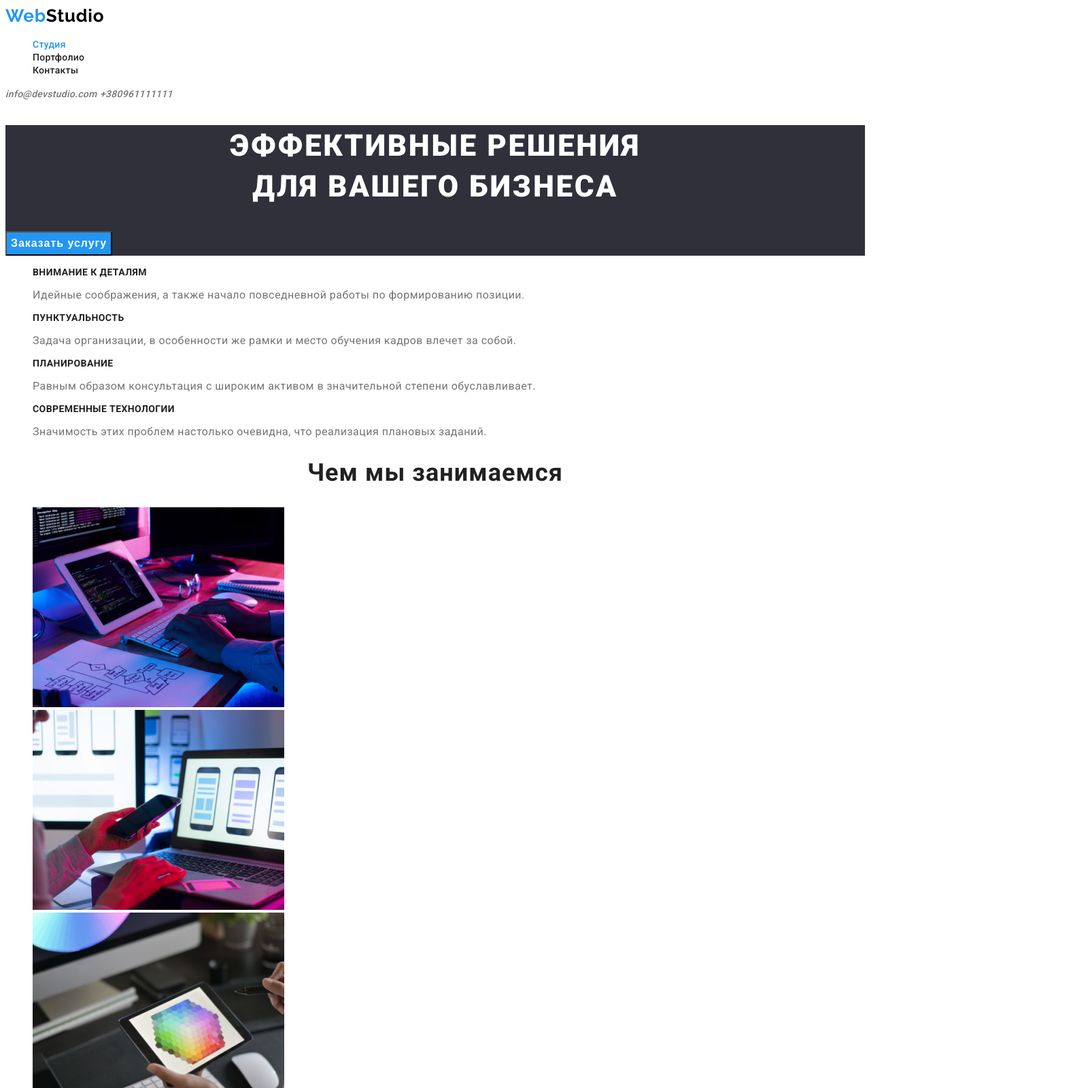
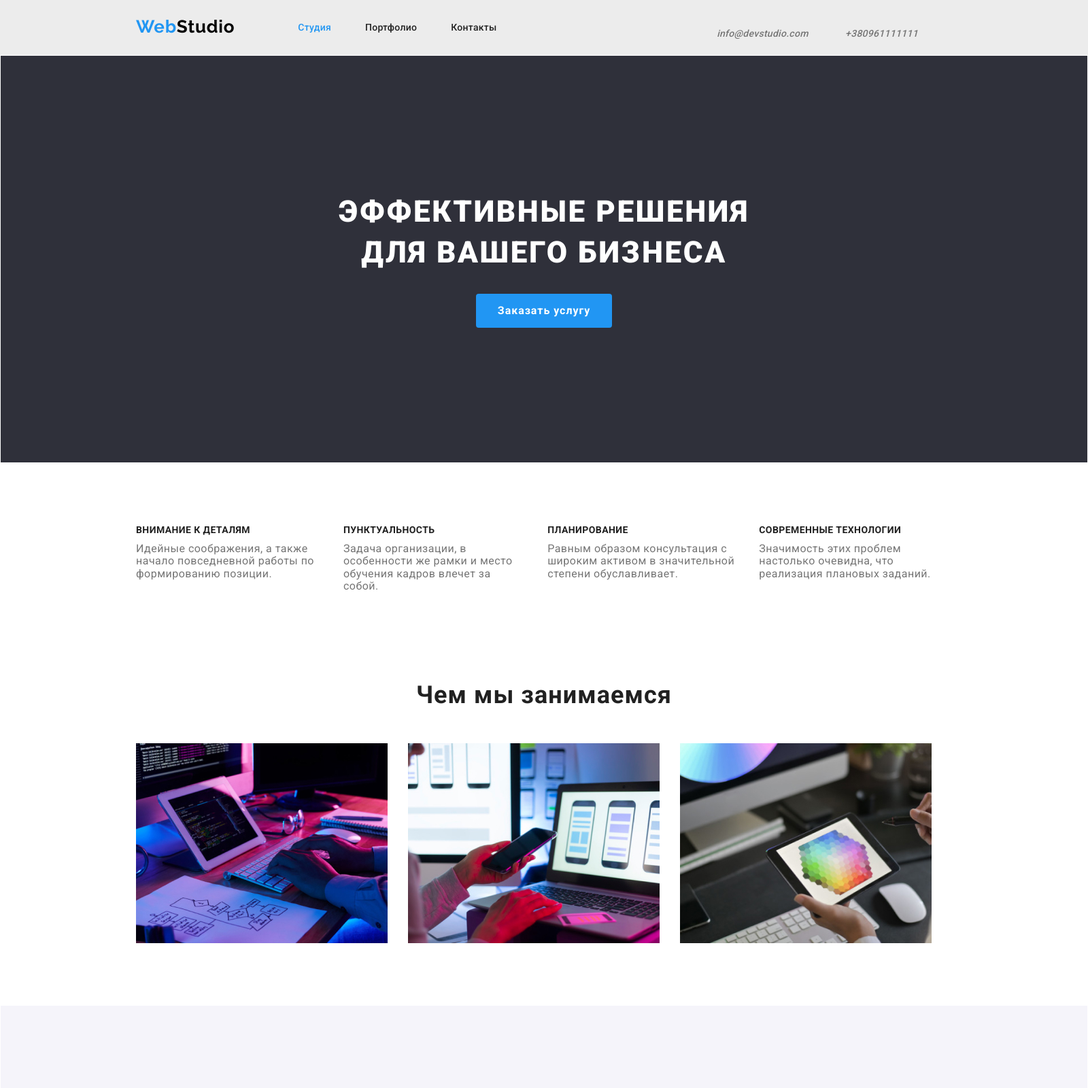
Before and after one commit to AntonZaichenko/goit-markup-hw-02, a plain HTML site: page index.html in a window 1280 px wide. Shown: the top 1600 px of the page at 68% size, 1600 px wide, since content can reach past the window. Drawn offline with nearby package versions, Linux system fonts and the light colour scheme.

Commit message:
goit-markup-hw-03

```diff
--- a/css/styles.css
+++ b/css/styles.css
@@ -4,32 +4,62 @@ body {
   font-weight: 400;
   letter-spacing: 0.03em;
 }
+h1, h2, h3, h4, p { margin: 0; }
+ul, ol{ margin: 0; padding: 0; }
 ul {
   list-style: none;
 }
-a {
+.text-none {
   text-decoration: none;
 }
+img { display: block; }
+.conteiner
+{
+  width: 1230px;
+  /* border: 4px solid #2196F3; */
+  margin: 0 auto;
+  padding-left: 15px;
+  padding-right: 15px;
+}
+.section {
+  width: 1600px;
+    border: 1px solid #ffffff ;
+    margin: 0 auto;
+}
 /* header */
+.header .conteiner{
+  display: flex;
+  align-items: center;
+  height: 80px;
+}
+nav > ul{
+  display: flex;
+}
+.header{
+  margin: 0 auto;
+width: 1600px;
+background-color: #ECECEC;
+border-bottom: 1px solid #ECECEC;
+}
 .logo {
   font-family: "Raleway";
   font-weight: 700;
   font-size: 26px;
-  line-height: 31px;
+  line-height: 1.2;
   letter-spacing: 0.03em;
   color: #000000;
+  display: inline-block;
+margin-right: 93px;
+}
+.navigation-list {
+  margin-right: 50px;
+}
+.address{
+  margin-left: auto;
 }
 .logo-box {
   color: #2196f3;
 }
-    /* .footer {
-          position: absolute;
-          width: 1600px;
-          height: 252px;
-          left: 0px;
-          top: 2097px;
-          background-color: #2f303a;
-        } */
 
 .navigation-list:hover,
 .navigation-list:focus {
@@ -45,6 +75,7 @@ a {
 }
 .address-list {
   color: #757575;
+  margin-right: 50px;
 }
 .address-list:hover,
 .address-list:focus,
@@ -52,58 +83,129 @@ a {
   color: #2196f3;
 }
 /* main */
-.company,
-.footer
+.company
 {
+  height: 600px;
   background: #2F303A;
+  text-align: center;
 }
+
 .button{ background: #2196F3;
    color: #ffffff;
     font-weight: 700;
     font-size: 16px;
-    line-height: 30px;
+    line-height: 1.87;
     letter-spacing: 0.06em;
     cursor: pointer;
+    margin-top: 30px;
+border: 0ch;
+border-radius: 4px;
+width: 200px;
+height: 50px;
 }
-h1{font-weight: 900;
+.tagline{font-weight: 900;
   font-size: 44px;
-  line-height: 60px;
- text-align: center;
+  line-height: 1.36;
   letter-spacing: 0.06em;
   text-transform: uppercase;
+  margin-top: 200px;
  color: #FFFFFF;
 }
-h2{
+/* section-benefits */
+.section-benefits > ul{
+  display: flex;
+}
+.benefits-li{
+  margin-right: 30px;
+}
+.Benefits{
+font-weight: 700;
+font-size: 14px;
+line-height: 1.14;
+letter-spacing: 0.03em;
+text-transform: uppercase;
+color: #212121;
+margin-top: 90px;
+margin-bottom: 10px;
+}
+/* about */
+.about > ul{
+  display: flex;
+}
+.about-li{
+  margin-right: 30px;
+  margin-bottom: 90px;
+}
+/* team */
+.team {
+  background: #F5F4FA;
+}
+.team-li>p{
+  margin: 10px auto 30px auto;
+  text-align: center;
+}
+.team-page > ul{
+display: flex;
+}
+.team-li {
+  margin-right: 30px;
+  background-color: #FFFFFF;
+  border: 1px solid #e9e0e0;
+  border-radius: 4px;
+  margin-bottom: 94px;
+}
+.subtitle {
   font-weight: 700;
-    font-size: 36px;
-    line-height: 42px;
-    text-align: center;
-    letter-spacing: 0.03em;
-   color: #212121;
-}
-h3{
-font-weight: 700;
-  font-size: 14px;
-  line-height: 16px;
+  font-size: 36px;
+  line-height: 1.16;
+  text-align: center;
   letter-spacing: 0.03em;
-  text-transform: uppercase;
   color: #212121;
+  margin-top: 128px;
+  margin-bottom: 50px;
 }
 .hero{
   font-weight: 500;
     font-size: 16px;
-    line-height: 19px;
+    line-height: 1.2;
     text-align: center;
+    color: #212121;
+    margin-top: 30px;
+  }
+    /* Footer */
+.footer{
+  background-color: #2F303A;
+  height: 252px;
 }
+.logo-footer{
+  margin-top: 60px;
+}
+.address .address-list{
+  display: inline-block;
+  margin-top: 20px;
+}
+
 /* portfolio */
+.portfolio-btn{
+  display: flex;
+  justify-content: center;
+}
 .porfolio-button{
   cursor: pointer;
   background: #F5F4FA;
 font-weight: 700;
   font-size: 16px;
-  line-height: 26px;
+  line-height: 1.6;
 letter-spacing: 0.03em;
 color: #212121;
+  border: 0ch;
+  border-radius: 4px;
+  height: 38px;
+  margin-right: 8px;
+  margin-top: 67px;
+  margin-bottom: 50px;
+  padding:6px 22px 6px 22px ;
+
 }
 .porfolio-button:hover,
 .porfolio-button:focus
@@ -112,7 +214,26 @@ background: #2196F3;
 color: #ffffff;
 }
 .portfolio-header{
+  font-weight: 700;
     font-size: 18px;
-    line-height: 36px;
+    line-height: 2;
   letter-spacing: 0.06em;
+  color: #212121;
+  margin-left: 24px;
+  margin-top: 20px;
 }
+.porfolio-section > ul{
+  display: flex;
+ flex-wrap: wrap;
+ justify-content: space-between;
+ margin-bottom: 30px;
+}
+.porfolio-page:last-child{
+  margin-bottom: 120px;}
+.porfolio-page>li{
+  border: 1px solid #EEEEEE;
+  margin-bottom: 30px;
+}
+.porfolio-page>li>p{
+  margin:4px auto 20px 24px;
+  }
--- a/index.html
+++ b/index.html
@@ -7,110 +7,125 @@
     <link rel="preconnect" href="https://fonts.googleapis.com">
     <link rel="preconnect" href="https://fonts.gstatic.com" crossorigin>
     <link href="https://fonts.googleapis.com/css2?family=Raleway:wght@700&family=Roboto:wght@400;500;700;900&display=swap" rel="stylesheet">
+    <link rel="stylesheet" href="https://cdnjs.cloudflare.com/ajax/libs/modern-normalize/1.0.0/modern-normalize.min.css" />
     <title>Document</title>
     <link rel="stylesheet" href="css/styles.css">
   </head>
   <body>
     <header class="header">
-      <a class="logo" href="./"><span class="logo-box">Web</span>Studio</a>
-      <nav>
+     <div class="conteiner">
+<a class="logo text-none" href="./"><span class="logo-box">Web</span>Studio</a>
+<nav class="nav">
   <ul>
-          <li><a class="navigation-list current" href="./">Студия</a></li>
-          <li><a class="navigation-list" href="./portfolio.html">Портфолио</a></li>
-          <li><a class="navigation-list" href="">Контакты</a></li>
+    <li><a class="navigation-list current text-none" href="./">Студия</a></li>
+    <li><a class="navigation-list text-none" href="./portfolio.html">Портфолио</a></li>
+    <li><a class="navigation-list text-none" href="">Контакты</a></li>
   </ul>
 </nav>
-      <address>
-        <a class="address-list" href="mailto:info@devstudio.com">info@devstudio.com</a>
-        <a class="address-list" href="tel:+380961111111">+380961111111</a>
+<address class="address">
+  <a class="address-list text-none" href="mailto:info@devstudio.com">info@devstudio.com</a>
+  <a class="address-list text-none" href="tel:+380961111111">+380961111111</a>
 </address>
+     </div>
     </header>
-    <main>
-      <section class="company">
+    <main class="">
+      <section class="company section">
+        <div class="conteiner">
           <h1 class="tagline">Эффективные решения <br> для вашего бизнеса</h1>
           <button class="button" type="button">Заказать услугу</button>
+        </div>
             </section>
-      <section>
+            <!-- section-benefits -->
+      <section class="section">
+        <div class="conteiner section-benefits">
 <ul>
-          <li>
-            <h3>Внимание к деталям</h3>
+  <li class="benefits-li">
+    <h3 class="Benefits">Внимание к деталям</h3>
     <p>
       Идейные соображения, а также начало повседневной работы по
       формированию позиции.
     </p>
   </li>
-          <li>
-            <h3>Пунктуальность</h3>
+  <li class="benefits-li">
+    <h3 class="Benefits">Пунктуальность</h3>
     <p>
       Задача организации, в особенности же рамки и место обучения кадров
       влечет за собой.
     </p>
   </li>
-          <li>
-            <h3>Планирование</h3>
+  <li class="benefits-li">
+    <h3 class="Benefits">Планирование</h3>
     <p>
       Равным образом консультация с широким активом в значительной
       степени обуславливает.
     </p>
   </li>
-          <li>
-            <h3>Современные технологии</h3>
+  <li class="benefits-li">
+    <h3 class="Benefits">Современные технологии</h3>
     <p>
       Значимость этих проблем настолько очевидна, что реализация
       плановых заданий.
     </p>
   </li>
 </ul>
+        </div>
       </section>
-      <section>
-        <h2>Чем мы занимаемся</h2>
+      <!-- about -->
+      <section class="section">
+        <div class="conteiner about">
+<h2 class="subtitle">Чем мы занимаемся</h2>
 <ul>
-          <li>
+  <li class="about-li">
     <img src="images/box1.jpg" width="370" height="294" alt="pc" />
   </li>
-          <li>
+  <li class="about-li">
     <img src="images/box2.jpg" width="370" height="294" alt="telefon" />
   </li>
   <li>
-            <img
-              src="images/box3.jpg" width="370" height="294" alt="planshet"
-            />
+    <img src="images/box3.jpg" width="370" height="294" alt="planshet" />
   </li>
 </ul>
+        </div>
       </section>
-      <section>
-        <h2>Наша команда</h2>
+      <!-- team -->
+      <section class="team section">
+        <div class="conteiner team-page">
+<h2 class="subtitle">Наша команда</h2>
 <ul>
-          <li>
+  <li class="team-li">
     <img src="images/hero1.jpg" width="270" height="260" alt="hero" />
     <h3 class="hero">Игорь Демьяненко</h3>
     <p>Product Designer</p>
   </li>
-          <li>
+  <li class="team-li">
     <img src="images/hero2.jpg" width="270" height="260" alt="hero" />
     <h3 class="hero">Ольга Репина</h3>
     <p>Frontend Developer</p>
   </li>
-          <li>
+  <li class="team-li">
     <img src="images/hero3.jpg" width="270" height="260" alt="hero" />
     <h3 class="hero">Николай Тарасов</h3>
     <p>Marketing</p>
   </li>
-          <li>
+  <li class="team-li">
     <img src="images/hero4.jpg" width="270" height="260" alt="hero" />
     <h3 class="hero">Михаил Ермаков</h3>
     <p>UI Designer</p>
   </li>
 </ul>
+        </div>
       </section>
     </main>
-    <footer class="footer">
-      <a class="logo" href="./"><span class="logo-box">Web</span>Studio</a>
+    <footer class="footer section">
+     <div class="conteiner">
+<a class="logo logo-footer text-none" href="./"><span class="logo-box">Web</span>Studio</a>
 <address class="address">
-        <a class="address-list" href="https://goo.gl/maps/74VDhGETHKudqdZ57">г. Киев, пр-т Леси Украинки, 26</a> <br />
-        <a class="address-list" href="mailto:info@devstudio.com">info@example.com</a> <br />
-        <a class="address-list" href="tel:+380991111111">+38 099 111 11 11</a>
+  <a class="address-list text-none" href="https://goo.gl/maps/74VDhGETHKudqdZ57">г. Киев, пр-т Леси Украинки, 26</a>
+  <br />
+  <a class="address-list text-none" href="mailto:info@devstudio.com">info@example.com</a> <br />
+  <a class="address-list text-none" href="tel:+380991111111">+38 099 111 11 11</a>
 </address>
+     </div>
     </footer>
   </body>
 </html>
```
Also changed, not shown: portfolio.html (+25 -24 lines). Lines whose indentation alone changed are shown as unchanged.
